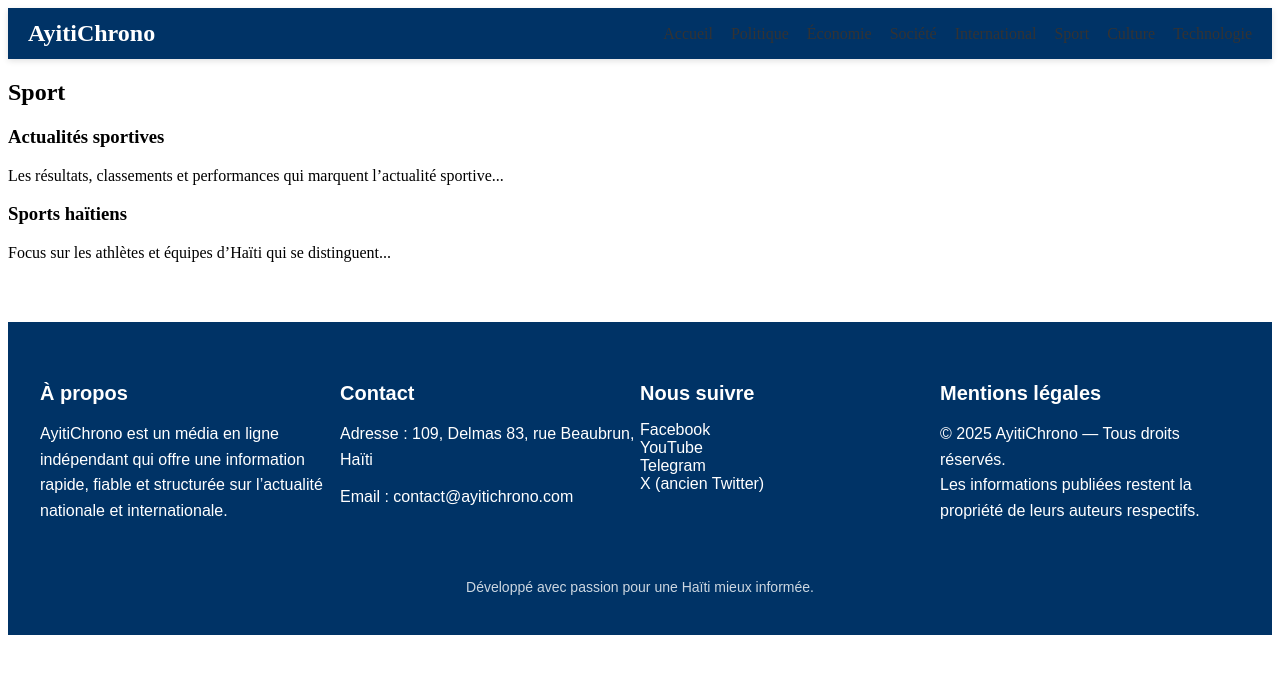
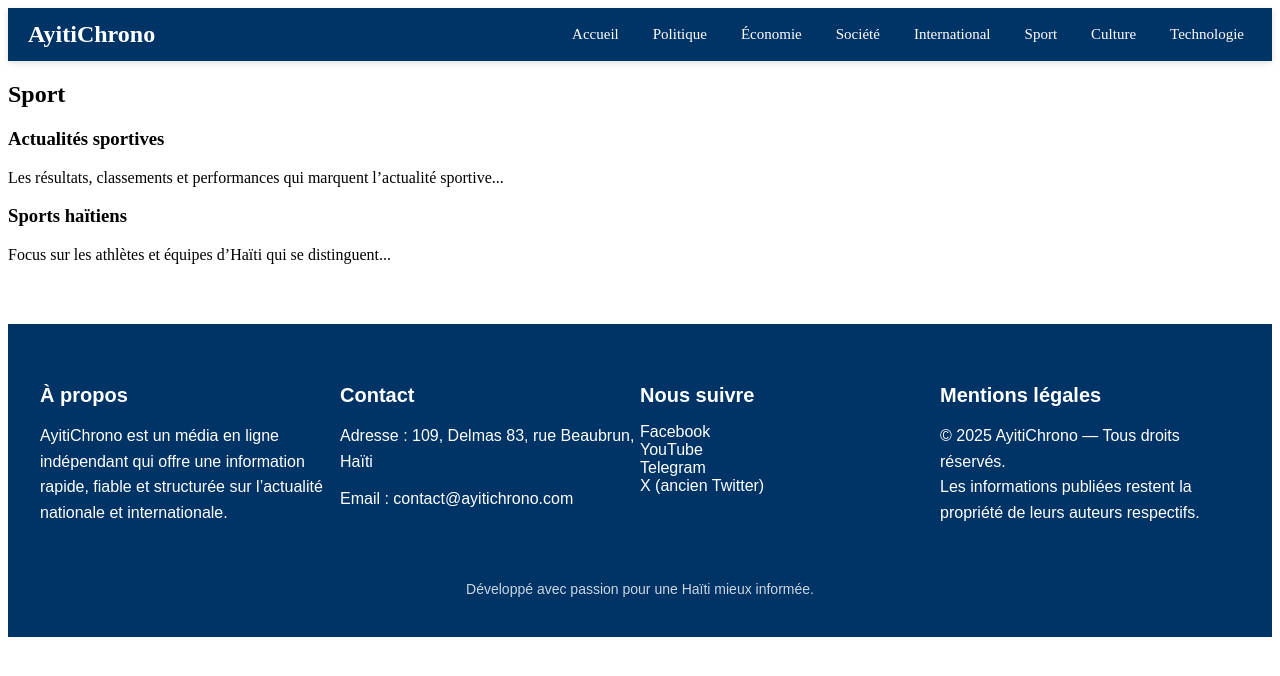
Before and after one commit to danieljosuegregoire-cloud/AyitiChrono, a plain HTML site: page sport.html in a window 1280 px wide. Drawn offline with Linux system fonts and the light colour scheme.

Commit message:
Update style.css

```diff
--- a/css/style.css
+++ b/css/style.css
@@ -11,16 +11,20 @@
   font-weight: bold;
 }
 
-/* Menu desktop */
-.desktop-menu {
-  display: flex;
-  gap: 18px;
+.desktop-menu{
+    display:flex;     /* Les liens sont alignés horizontalement */
+    gap:18px;         /* Espacement entre chaque lien */
+    align-items:center; /* Alignement vertical des liens */
 }
-
-.desktop-menu a {
-  text-decoration: none;
-  color: #333;
-  font-weight: 500;
+.desktop-menu a{
+    color:white;       /* Couleur du texte des liens */
+    text-decoration:none; /* Retire le soulignement */
+    font-size:15px;    /* Taille du texte */
+    padding:6px 8px;   /* Espace autour du lien */
+    border-radius:4px; /* Coins arrondis si on applique un fond */
+}
+.desktop-menu a:hover{
+    background:rgba(255,255,255,0.06); /* Fond léger au survol */
 }
 
 /* Bouton burger */
```
